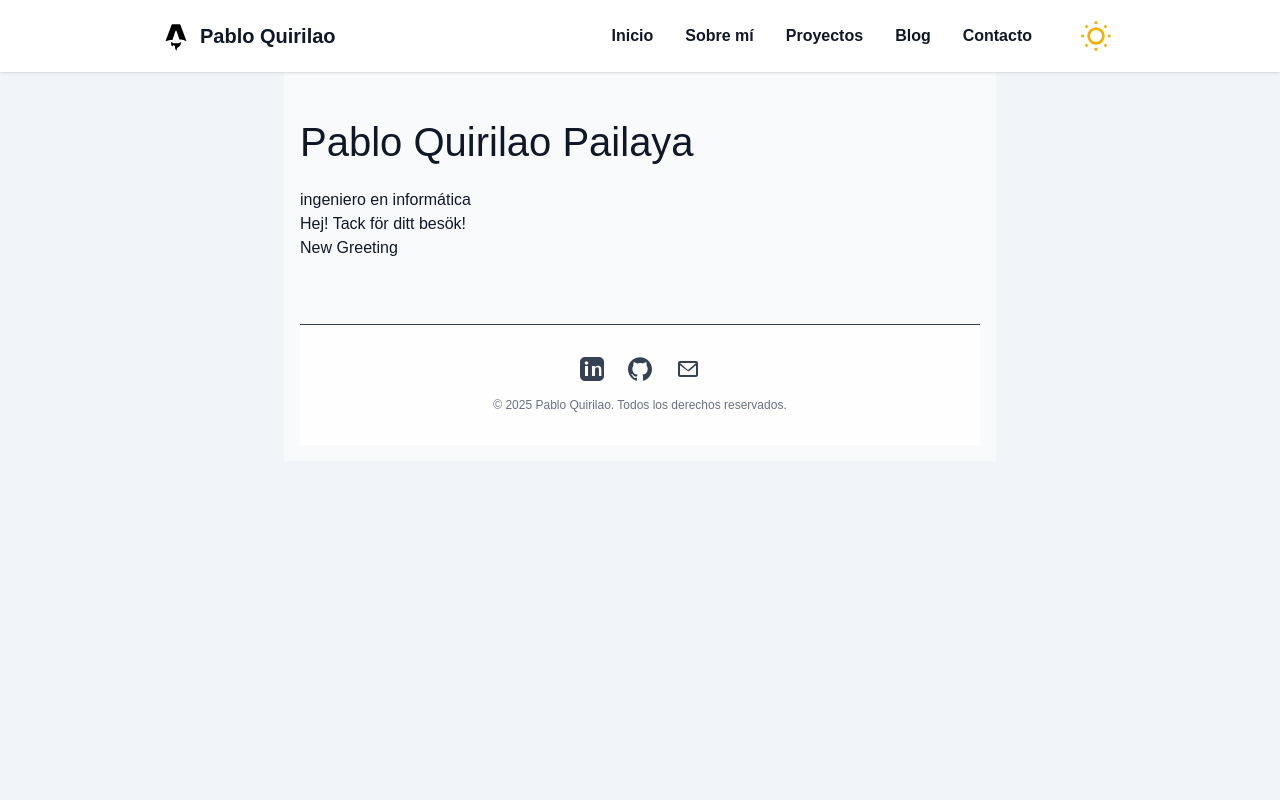
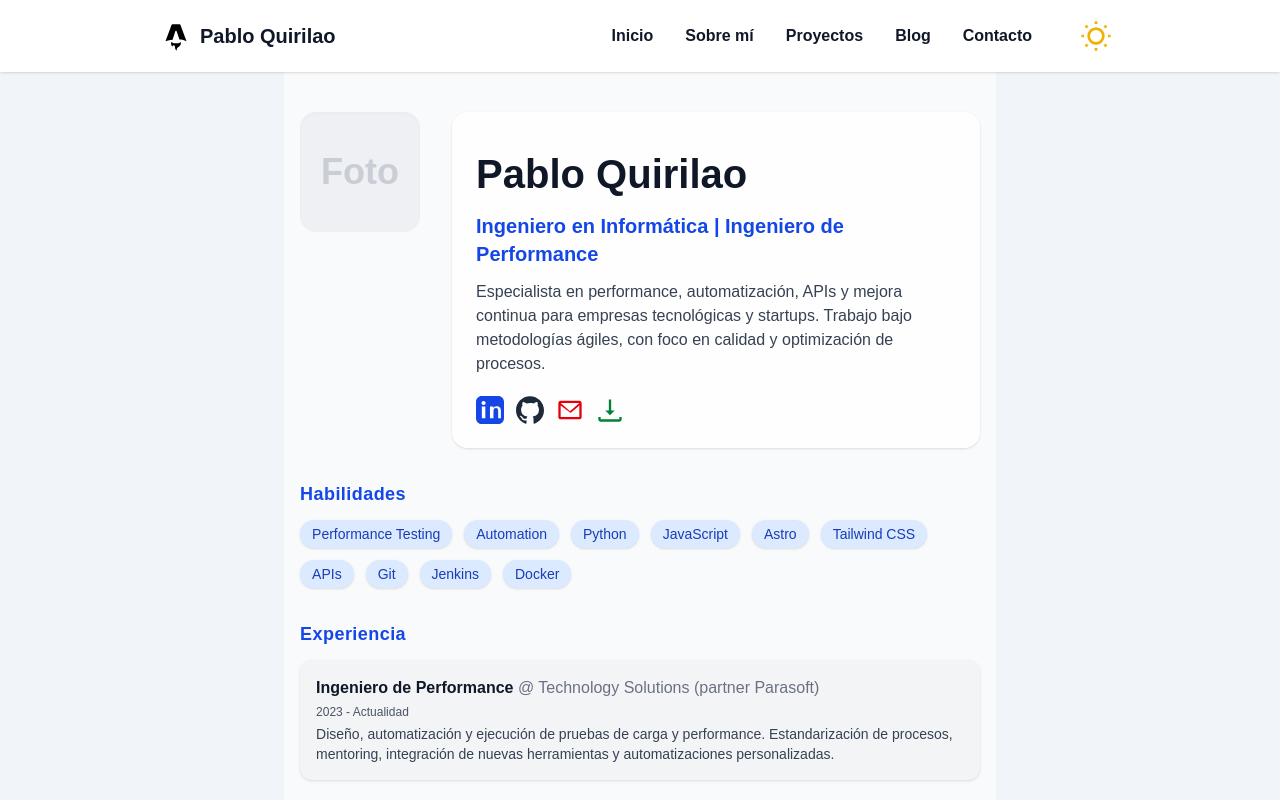
Before and after one commit to NotRealPablo/Tutorial-Astro, an Astro site: page / in a window 1280 px wide. Shown: the top 800 px of the page. Built offline with nearby package versions, Linux system fonts and the light colour scheme; Astro itself is replaced by a stand-in of ours.

Commit message:
mejorando index

```diff
--- /dev/null
+++ b/src/components/Experience.astro
@@ -0,0 +1,24 @@
+---
+const experiencia = [
+  {
+    rol: "Ingeniero de Performance",
+    empresa: "Technology Solutions (partner Parasoft)",
+    tiempo: "2023 - Actualidad",
+    resumen: "Diseño, automatización y ejecución de pruebas de carga y performance. Estandarización de procesos, mentoring, integración de nuevas herramientas y automatizaciones personalizadas."
+  },
+  // Puedes agregar más
+];
+---
+
+<section class="my-8">
+  <h3 class="text-lg font-semibold text-blue-700 dark:text-blue-400 mb-3 tracking-wide">Experiencia</h3>
+  <ul class="space-y-5">
+    {experiencia.map(exp => (
+      <li class="p-4 bg-gray-100 dark:bg-gray-800 rounded-xl shadow flex flex-col gap-1">
+        <span class="text-base font-bold text-gray-900 dark:text-gray-100">{exp.rol} <span class="font-normal text-gray-500 dark:text-gray-300">@ {exp.empresa}</span></span>
+        <span class="text-xs text-gray-600 dark:text-gray-400">{exp.tiempo}</span>
+        <span class="text-sm text-gray-700 dark:text-gray-200">{exp.resumen}</span>
+      </li>
+    ))}
+  </ul>
+</section>
--- /dev/null
+++ b/src/components/Hero.astro
@@ -0,0 +1,55 @@
+---
+const nombre = "Pablo Quirilao";
+const profesion = "Ingeniero en Informática | Ingeniero de Performance";
+const resumen = "Especialista en performance, automatización, APIs y mejora continua para empresas tecnológicas y startups. Trabajo bajo metodologías ágiles, con foco en calidad y optimización de procesos.";
+const redes = [
+  { icon: "linkedin", url: "https://linkedin.com/in/tuusuario" },
+  { icon: "github", url: "https://github.com/tuusuario" },
+  { icon: "mail", url: "mailto:tu@email.com" },
+  { icon: "cv", url: "/cv.pdf" }
+];
+---
+
+<div class="flex flex-col sm:flex-row gap-8 items-start">
+  <!-- Foto/Avatar placeholder -->
+  <div class="min-w-[120px] min-h-[120px] rounded-2xl bg-gray-200 dark:bg-gray-700 flex items-center justify-center shadow-inner text-gray-400 text-4xl font-bold animate-pulse select-none">
+    Foto
+  </div>
+  <div class="bg-white/80 dark:bg-gray-800/90 p-6 rounded-2xl shadow">
+    <h1 class="text-4xl font-bold text-gray-900 dark:text-gray-100 mb-3">{nombre}</h1>
+    <h2 class="text-xl text-blue-700 dark:text-blue-400 font-semibold mb-3">{profesion}</h2>
+    <p class="text-gray-700 dark:text-gray-200 mb-5">{resumen}</p>
+    <div class="flex gap-3 mt-2">
+      {redes.map(r => {
+        if (r.icon === "linkedin") {
+          return (
+            <a href={r.url} target="_blank" aria-label="LinkedIn" class="text-blue-700 dark:text-blue-400 hover:text-blue-900 dark:hover:text-blue-200 transition">
+              <svg class="w-7 h-7" fill="currentColor" viewBox="0 0 24 24"><path d="M19 0h-14c-2.761 0-5 2.239-5 5v14c0 2.761 2.239 5 5 5h14c2.761 0 5-2.239 5-5v-14c0-2.761-2.239-5-5-5zm-11 19h-3v-10h3v10zm-1.5-11.271c-.966 0-1.75-.804-1.75-1.729s.784-1.729 1.75-1.729c.967 0 1.75.804 1.75 1.729s-.783 1.729-1.75 1.729zm15.5 11.271h-3v-5.604c0-1.338-.027-3.065-1.868-3.065-1.87 0-2.156 1.459-2.156 2.968v5.701h-3v-10h2.885v1.367h.041c.402-.762 1.384-1.566 2.848-1.566 3.045 0 3.607 2.006 3.607 4.617v5.582z"/></svg>
+            </a>
+          );
+        }
+        if (r.icon === "github") {
+          return (
+            <a href={r.url} target="_blank" aria-label="GitHub" class="text-gray-800 dark:text-gray-100 hover:text-gray-900 dark:hover:text-gray-400 transition">
+              <svg class="w-7 h-7" fill="currentColor" viewBox="0 0 24 24"><path d="M12 .297c-6.63 0-12 5.373-12 12 0 5.303 3.438 9.8 8.205 11.385.6.113.82-.258.82-.577v-2.234c-3.338.726-4.033-1.415-4.033-1.415-.546-1.385-1.333-1.754-1.333-1.754-1.087-.744.083-.729.083-.729 1.205.084 1.84 1.236 1.84 1.236 1.07 1.834 2.809 1.304 3.495.997.108-.775.419-1.305.762-1.605-2.665-.305-5.466-1.334-5.466-5.931 0-1.312.469-2.381 1.236-3.221-.123-.303-.535-1.523.117-3.176 0 0 1.008-.322 3.301 1.23a11.5 11.5 0 013.003-.404c1.018.005 2.045.138 3.003.404 2.292-1.552 3.297-1.23 3.297-1.23.653 1.653.241 2.873.119 3.176.77.84 1.235 1.909 1.235 3.221 0 4.609-2.803 5.624-5.475 5.921.43.372.823 1.102.823 2.222v3.293c0 .322.218.694.825.576C20.565 22.092 24 17.592 24 12.297c0-6.627-5.373-12-12-12"/></svg>
+            </a>
+          );
+        }
+        if (r.icon === "mail") {
+          return (
+            <a href={r.url} aria-label="Email" class="text-red-600 hover:text-red-400 transition">
+              <svg class="w-7 h-7" fill="currentColor" viewBox="0 0 24 24"><path d="M4 4h16c1.1 0 2 .9 2 2v12c0 1.1-.9 2-2 2H4c-1.1 0-2-.9-2-2V6c0-1.1.9-2 2-2zm0 2v.01L12 13 20 6.01V6H4zm16 2.24l-6.76 5.67a1 1 0 01-1.48 0L4 8.24V18h16V8.24z"/></svg>
+            </a>
+          );
+        }
+        if (r.icon === "cv") {
+          return (
+            <a href={r.url} download aria-label="Descargar CV" class="text-green-700 hover:text-green-400 transition">
+              <svg class="w-7 h-7" fill="currentColor" viewBox="0 0 24 24"><path d="M12 16.5l4-4h-3V3h-2v9.5H8l4 4z"/><path d="M20 18v2H4v-2H2v2c0 1.1.9 2 2 2h16c1.1 0 2-.9 2-2v-2h-2z"/></svg>
+            </a>
+          );
+        }
+      })}
+    </div>
+  </div>
+</div>
--- /dev/null
+++ b/src/components/Skills.astro
@@ -0,0 +1,14 @@
+---
+const habilidades = [
+  "Performance Testing", "Automation", "Python", "JavaScript", "Astro", "Tailwind CSS", "APIs", "Git", "Jenkins", "Docker"
+];
+---
+
+<section class="my-8">
+  <h3 class="text-lg font-semibold text-blue-700 dark:text-blue-400 mb-3 tracking-wide">Habilidades</h3>
+  <div class="flex flex-wrap gap-3">
+    {habilidades.map(h => (
+      <span class="px-3 py-1 rounded-full bg-blue-100 dark:bg-blue-900 text-blue-800 dark:text-blue-200 text-sm font-medium shadow-sm">{h}</span>
+    ))}
+  </div>
+</section>
--- a/src/pages/index.astro
+++ b/src/pages/index.astro
@@ -1,9 +1,11 @@
 ---
 import BaseLayout from '../layouts/BaseLayout.astro';
-import Greeting from '../components/Greeting';
-const pageTitle = "Pablo Quirilao Pailaya";
+import Hero from '../components/Hero.astro';
+import Skills from '../components/Skills.astro';
+import Experience from '../components/Experience.astro';
 ---
-<BaseLayout pageTitle={pageTitle}>
-  <h2>ingeniero en informática</h2>
-  <Greeting client:load messages={["Hej! Tack för ditt besök!", "Hallo!, danke für Ihren Besuch!", "Hola!, gracias por tu visita!", "Olá! Obrigado pela sua visita!"]} />
+<BaseLayout>
+  <Hero />
+  <Skills />
+  <Experience />
 </BaseLayout>
```
